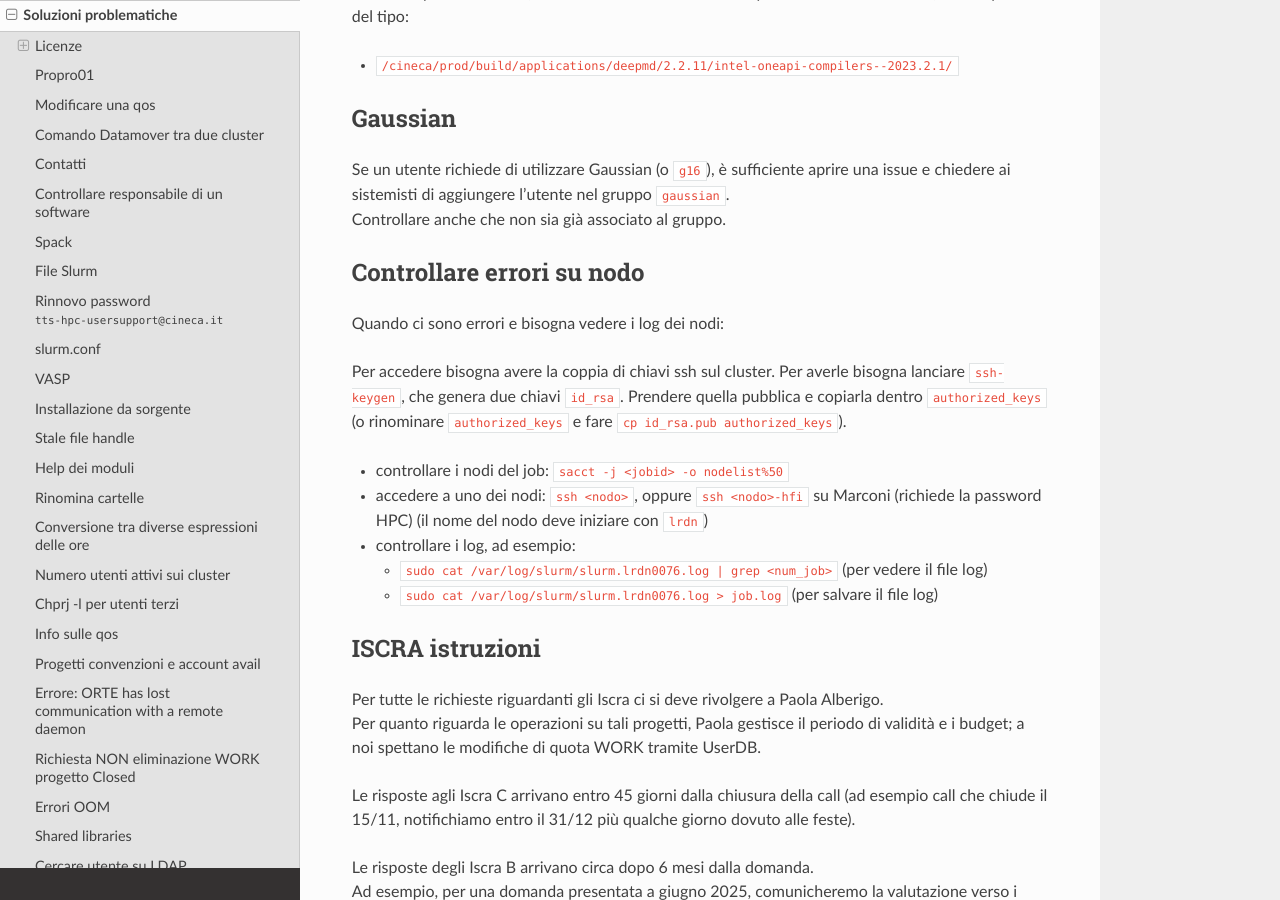
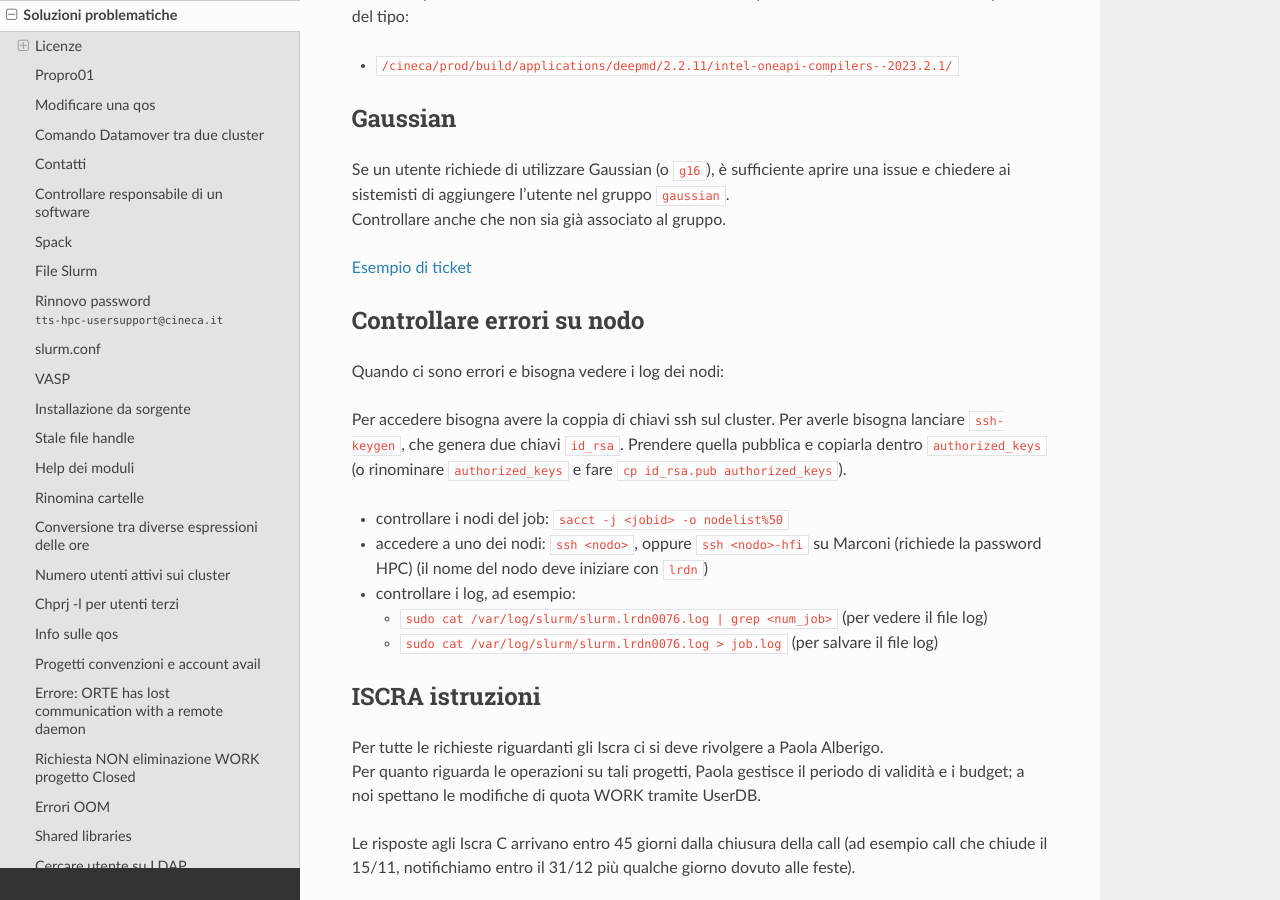
Before and after one commit to Plraska707/appunti_di_lavoro, a Sphinx documentation site: the page built from docs/source/soluzioni_problematiche.md, in a window 1280 px wide and 900 px high, scrolled down 13294 px. Built offline with Sphinx 7.4.7 and the Read the Docs theme 3.1.0, drawn with Linux system fonts in a browser that asks for light colours.

Commit message:
link ticket gaussian

```diff
--- a/docs/source/soluzioni_problematiche.md
+++ b/docs/source/soluzioni_problematiche.md
@@ -474,6 +474,8 @@ I build script dei software, dove sono indicate le istruzioni per installare un
 
 Se un utente richiede di utilizzare Gaussian (o `g16`), è sufficiente aprire una issue e chiedere ai sistemisti di aggiungere l'utente nel gruppo `gaussian`.
 Controllare anche che non sia già associato al gruppo.
+
+[Esempio di ticket](https://jira.u-gov.it/jira/servicedesk/customer/portal/42/SDHPCSY-47132)
 
 ## Controllare errori su nodo
 
```
